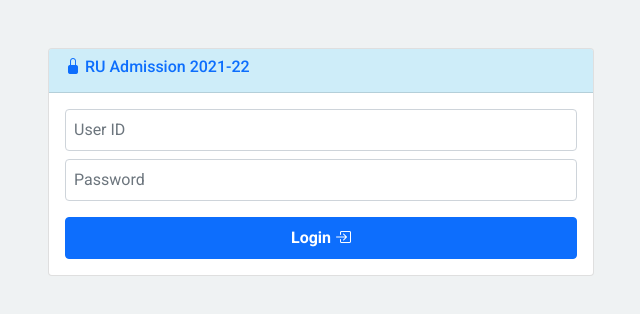
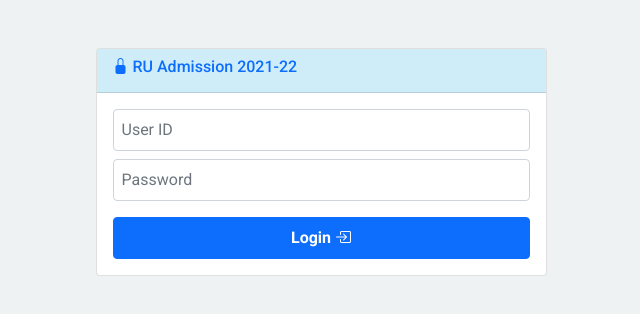
Before and after one commit to MIShanto/Web-Engineering_4-2, a plain HTML site: page index.html in a window 1280 px wide. Shown: the whole page, without its empty margins (319-959 px from the left). Drawn offline with nearby package versions, Linux system fonts and the light colour scheme.

Commit message:
Fixed responsive issue

```diff
--- a/index.html
+++ b/index.html
@@ -34,8 +34,8 @@
   </head>
   <body>
     <div class="container">
-      <div class="row pt-5">
-        <div class="col-md-6 offset-md-3">
+      <div class="row pt-5 d-flex justify-content-center">
+        <div class="col-12 col-md-8 col-lg-5">
           <div class="card">
             <div class="card-header card-title">
               <h3 class="fs-6 text-primary">
```
Also changed, not shown: dashboard.html (+2 -2 lines).
